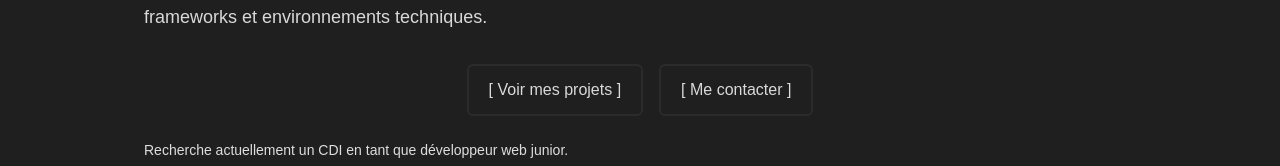
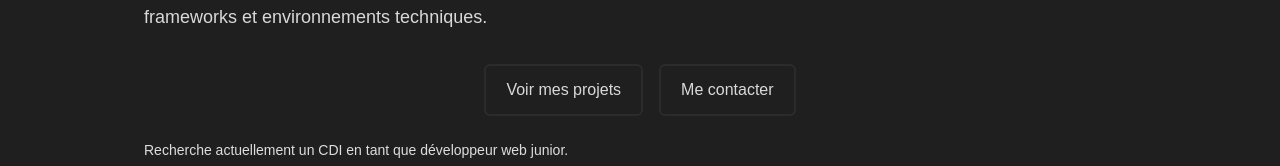
Before and after one commit to ThibautTobi/Portfolio-Pro-2025, a Next.js app: page / in a window 1280 px wide. Shown: the part 534-700 px from the top of the page. Built offline with nearby package versions, Linux system fonts and the light colour scheme.

Commit message:
refactor : modification contenu de bouton

```diff
--- a/app/components/Hero.tsx
+++ b/app/components/Hero.tsx
@@ -65,14 +65,14 @@ export const Hero = () => {
                         href="#projects"
                         className="inline-flex items-center justify-center rounded-md px-5 py-3 font-medium border-2 hover:bg-accent transition-colors"
                     >
-                       [ Voir mes projets ]
+                        Voir mes projets
                     </a>
 
                     <a
                         href="#contact"
                         className="inline-flex items-center justify-center rounded-md px-5 py-3 font-medium border-2 hover:bg-accent transition-colors"
                     >
-                       [ Me contacter ]
+                        Me contacter
                     </a>
                 </div>
 
```
